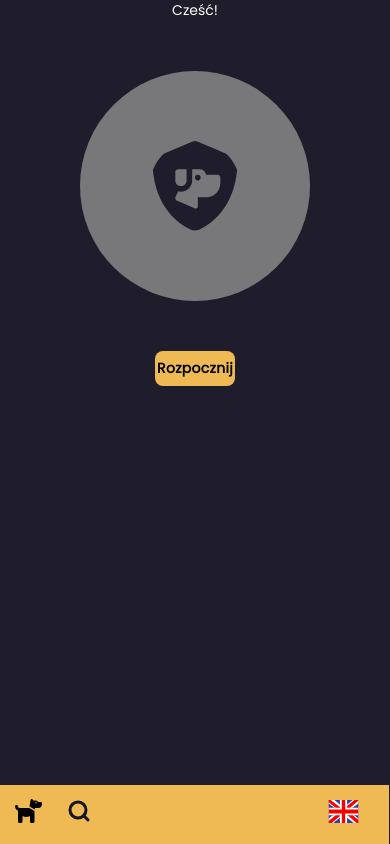
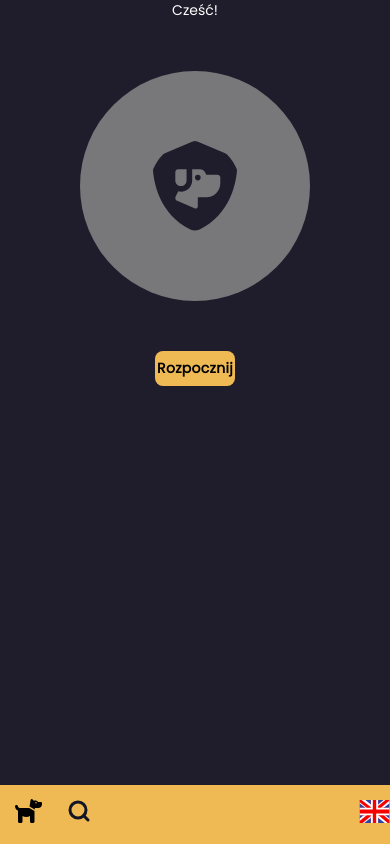
Before and after one commit to g-marcin/woof-app, a React (Vite) app: page / in a window 390 px wide. Built offline with nearby package versions, Linux system fonts and the light colour scheme.

Commit message:
adjusted navbar width

```diff
--- a/src/components/layout/Navbar/navbar.module.css
+++ b/src/components/layout/Navbar/navbar.module.css
@@ -12,7 +12,7 @@
 
 @media (max-width: 660px) {
   .navbar {
-    width: 92%;
+    width: 100vw;
   }
 }
 
```
